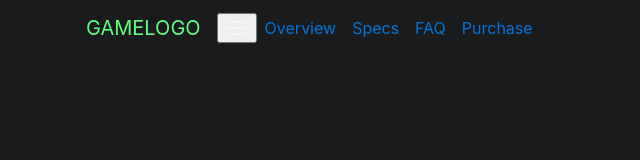
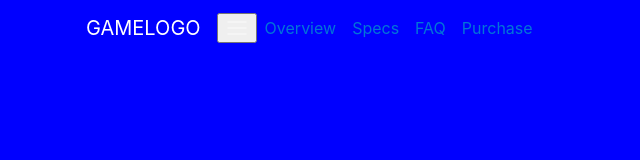
Before and after one commit to rosaMiller/gamelayout1, a plain HTML site: page src/index.html in a window 1280 px wide. Shown: the whole page, without its empty margins (0-640 px from the left). Drawn offline with Linux system fonts and the light colour scheme.

```diff
--- a/src/css/style.css
+++ b/src/css/style.css
@@ -1,7 +1,2 @@
 body {
-  background: #1a1b1d;
-}
-
-#logo {
-  color: #60ff7e;
-}
+  background: blue; }
```
